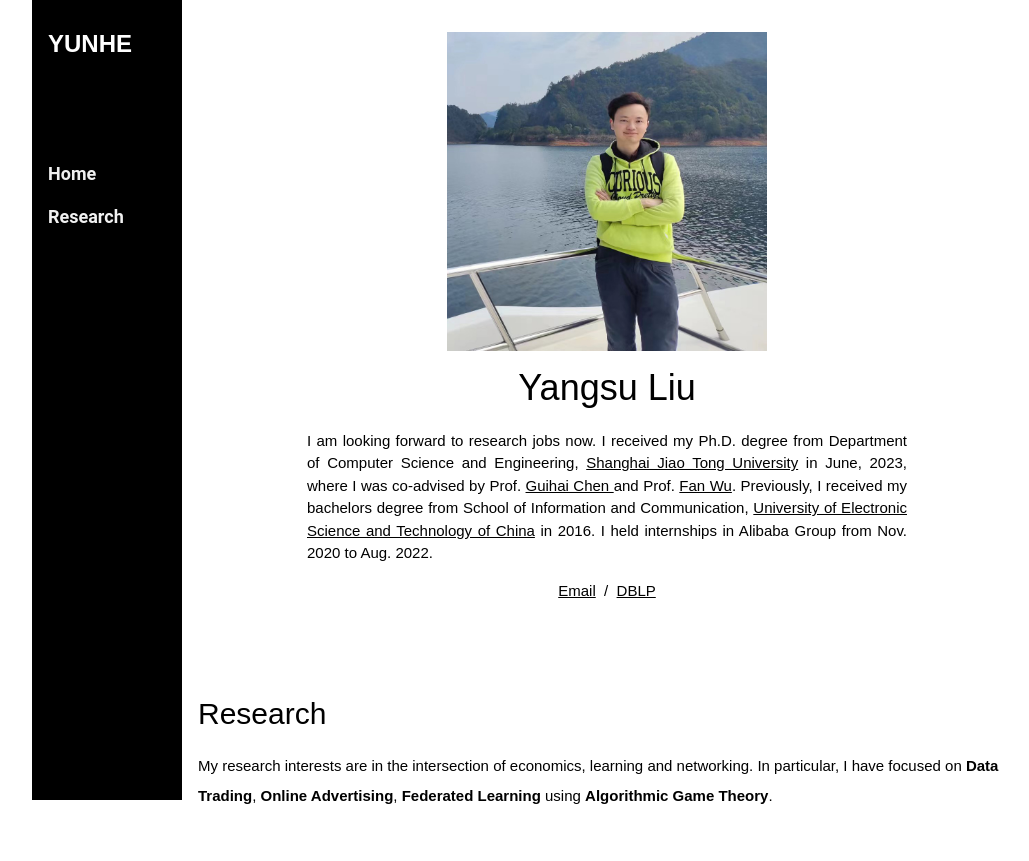
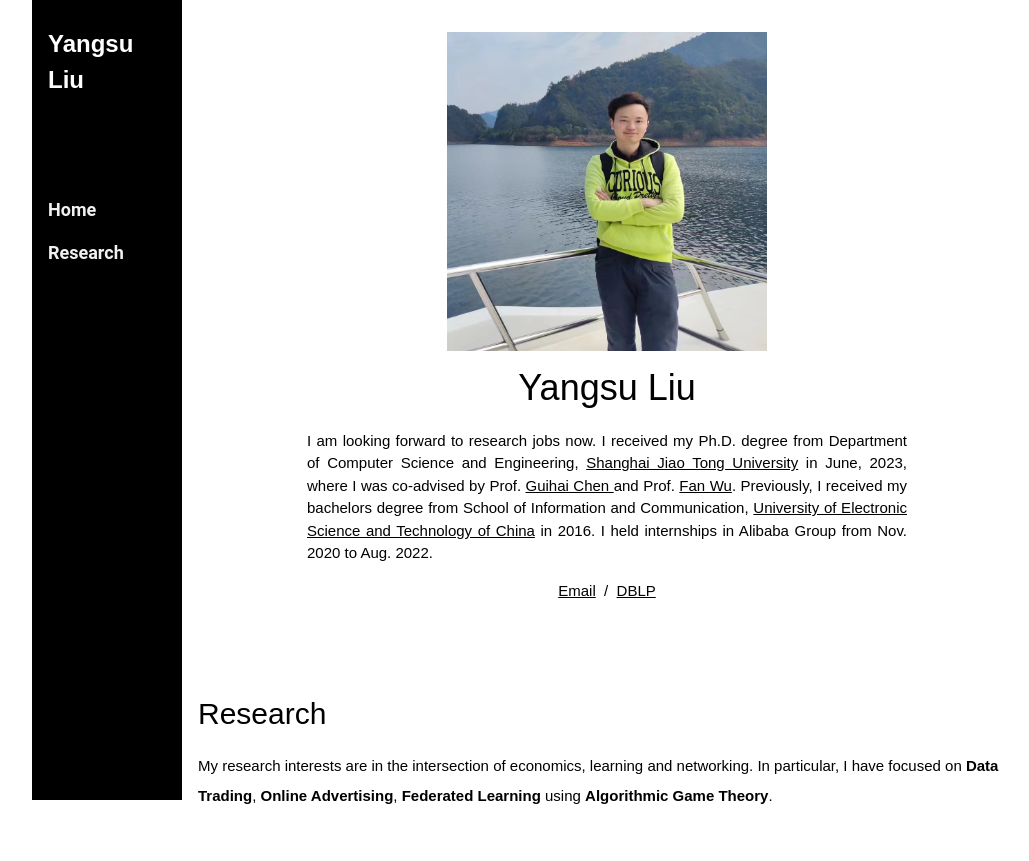
Before and after one commit to LiuYangsu/liuyangsu.github.io, a plain HTML site: page index.html in a window 1280 px wide. Shown: the top 861 px of the page, without its empty margins (108-1137 px from the left). Drawn offline with Linux system fonts and the light colour scheme.

Commit message:
修改header

```diff
--- a/index.html
+++ b/index.html
@@ -55,7 +55,7 @@
 <!-- Sidebar/menu -->
 <nav class="w3-sidebar w3-bar-block w3-black w3-collapse w3-top w3-right" style="z-index:3;width:150px" id="mySidebar">
   <div class="w3-container w3-display-container w3-padding-16">
-    <h3><b>YUNHE</b></h3>
+    <h3><b>Yangsu Liu</b></h3>
   </div>
   <div class="w3-padding-64 w3-text-light-grey w3-large" style="font-weight:bold">
     <a href="#home" class="w3-bar-item w3-button">Home</a>
@@ -70,7 +70,7 @@
 
 <!-- Top menu on small screens -->
 <header class="w3-bar w3-top w3-hide-large w3-black w3-xlarge">
-  <div class="w3-bar-item w3-padding-24">YUNHE</div>
+  <div class="w3-bar-item w3-padding-24">Yangsu Liu</div>
   <a href="javascript:void(0)" class="w3-bar-item w3-button w3-padding-24 w3-right"  style="font-stretch: extra-expanded;" onclick="w3_open()"><b>≡</b></a>
   </div>
 </header>
```
